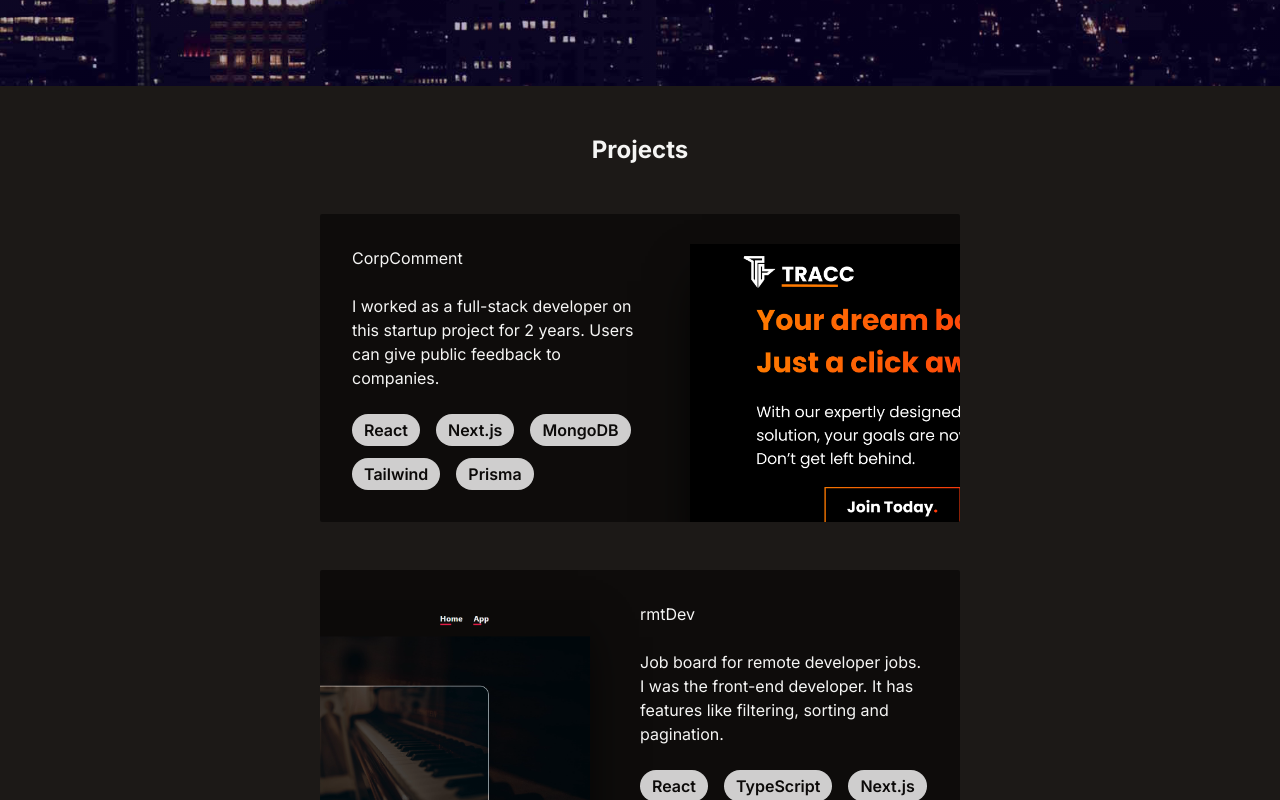
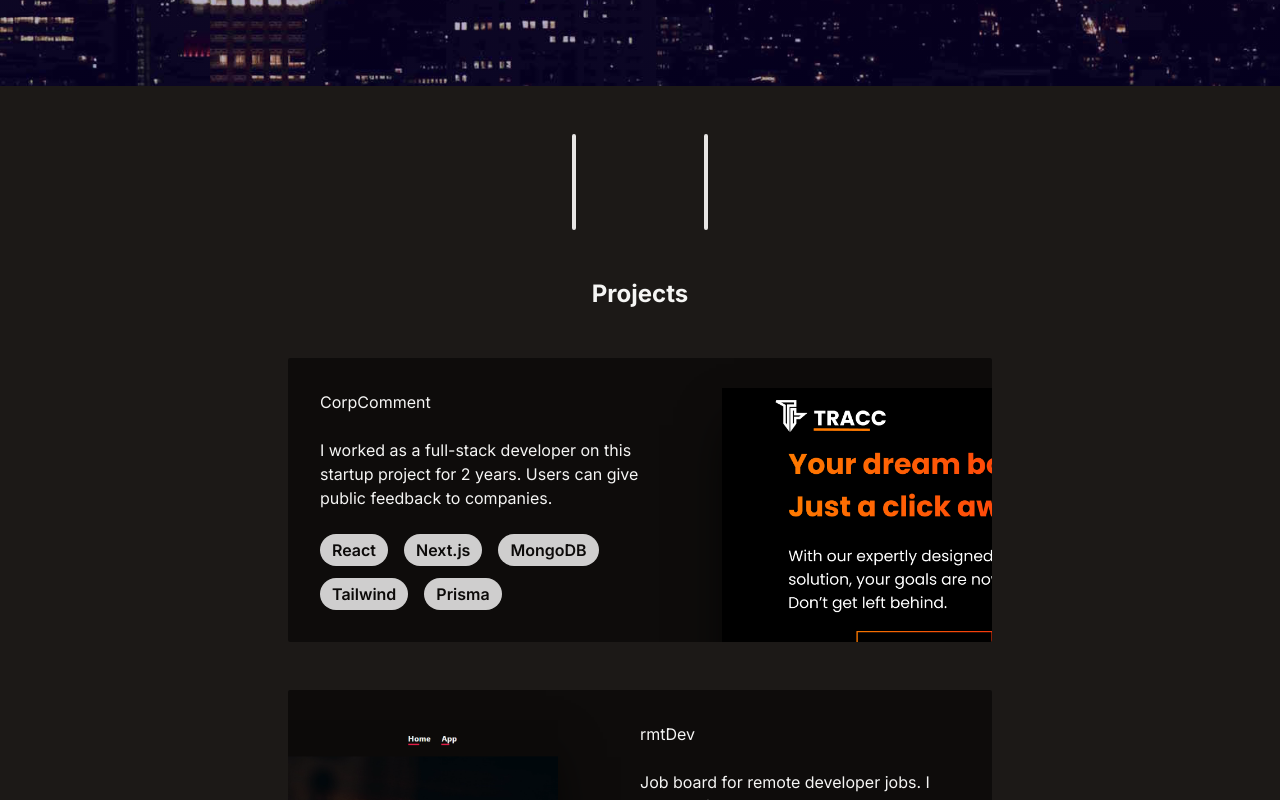
Before and after one commit to msuhaib01/m-suhaib-portfolio, a Next.js app: page / in a window 1280 px wide. Shown: the part 1500-2300 px from the top of the page. Built offline with nearby package versions, Linux system fonts and the light colour scheme.

Commit message:
scrolling fix

```diff
--- a/src/app/page.tsx
+++ b/src/app/page.tsx
@@ -9,6 +9,7 @@ export default function Home() {
       <Intro />
       <SectionDivider />
       <About />
+      <SectionDivider id={"projects"} />
       <Projects />
     </main>
   );
--- a/src/components/main/intro.tsx
+++ b/src/components/main/intro.tsx
@@ -13,7 +13,10 @@ import nraysImage from "@/../public/nrays_nobackground.png";
 import myLogo from "@/../public/Tempest.jpg";
 export default function Intro() {
   return (
-    <section className="max-w-[40rem] flex flex-col items-center justify-center text-center gap-5">
+    <section
+      id={"home"}
+      className="max-w-[40rem] flex flex-col items-center justify-center text-center gap-5"
+    >
       <div className="image relative">
         <MotionDiv
           initial={{ opacity: 0, scale: 0 }}
--- a/src/components/main/projects.tsx
+++ b/src/components/main/projects.tsx
@@ -4,7 +4,7 @@ import { projectsData } from "@/lib/data";
 import Image from "next/image";
 export default function Projects() {
   return (
-    <section className="max-w-[44rem] flex flex-col">
+    <section className="max-w-[48rem] flex flex-col">
       <h2 className="font-bold text-2xl text-center mb-4">Projects</h2>
       <div className="flex flex-col gap-12 p-8">
         {projectsData.map((project, index) => (
--- a/src/components/main/section-divider.tsx
+++ b/src/components/main/section-divider.tsx
@@ -1,9 +1,13 @@
 import React from "react";
 import MotionDiv from "../global/motion-div";
 
-export default function SectionDivider() {
+type SectionDividerProps = {
+  id?: string;
+};
+
+export default function SectionDivider({ id }: SectionDividerProps) {
   return (
-    <div className="flex gap-32">
+    <div id={id} className="flex gap-32">
       <MotionDiv
         className="bg-stone-200 h-24 w-1 rounded-full hidden sm:block dark:bg-opacity-15"
         initial={{ opacity: 0, y: 100 }}
```
